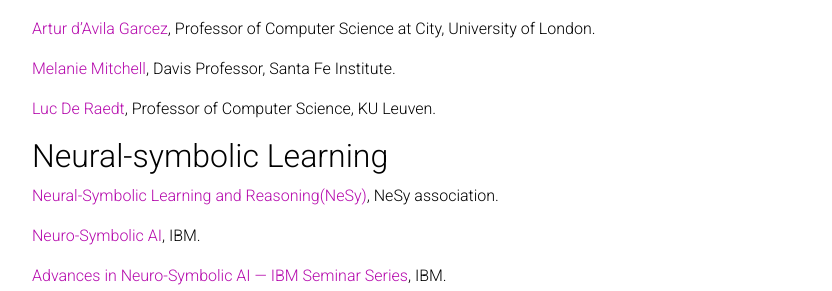
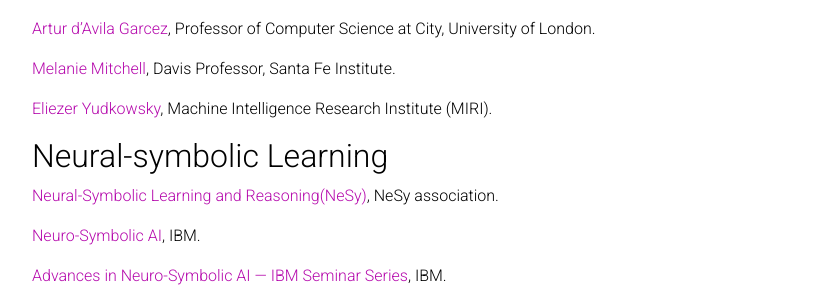
Before and after one commit to sijang/sijang.github.io, a Jekyll site: the page built from _pages/Interests.md, in a window 1280 px wide and 900 px high. Shown: the part 362-653 px from the top of the window, without its empty margins (223-1055 px from the left). Built offline with Jekyll 4.4.1, drawn with Linux system fonts in a browser that asks for light colours; nearby versions of some CDN libraries; a style sheet for code colours, icons or effects is not loaded.

Commit message:
Update Interests.md

```diff
--- a/_pages/Interests.md
+++ b/_pages/Interests.md
@@ -18,7 +18,7 @@ nav: true
   > [Melanie Mitchell](https://melaniemitchell.me/){:target="_blank"}, Davis Professor, Santa Fe Institute.
 
 
-  > [Luc De Raedt](https://wms.cs.kuleuven.be/people/lucderaedt/){:target="_blank"}, Professor of Computer Science, KU Leuven.
+  > [Eliezer Yudkowsky](https://en.wikipedia.org/wiki/Eliezer_Yudkowsky){:target="_blank"}, Machine Intelligence Research Institute (MIRI).
 
 
 
```
